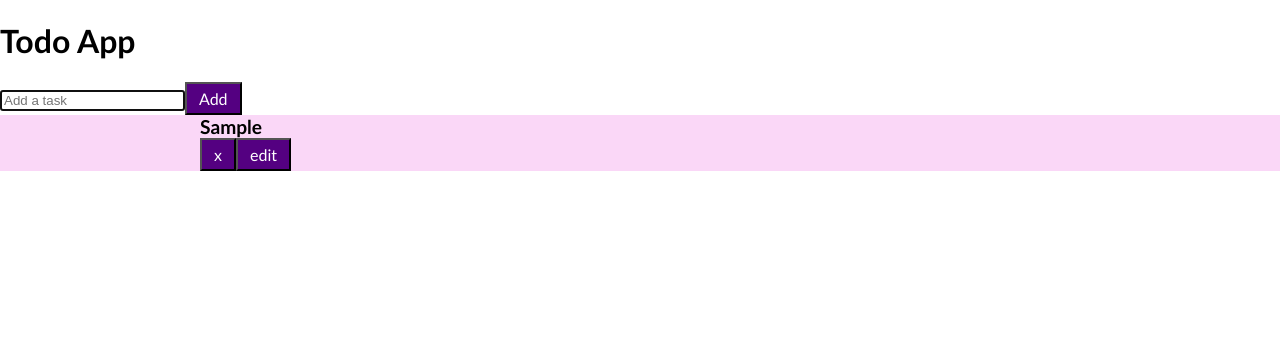
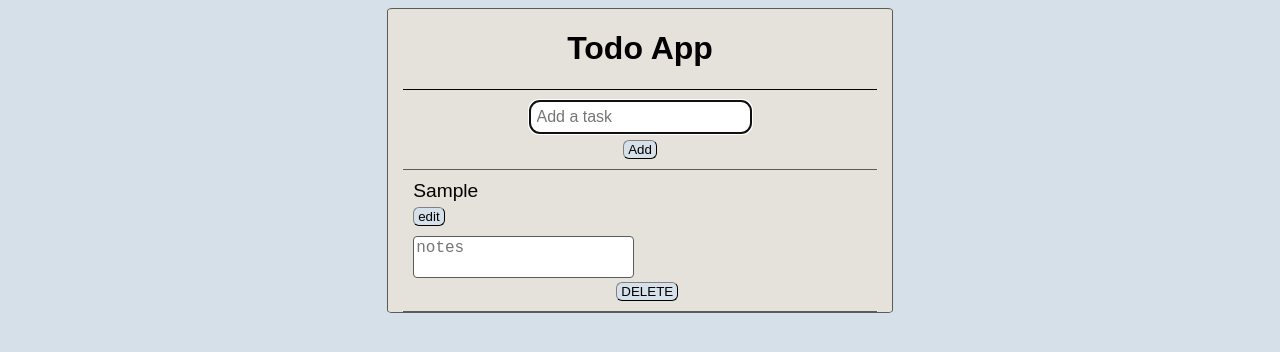
Before and after one commit to Jaloud/CS35L-Task-App, a React (Create React App) app: page / in a window 1280 px wide. Both pictures are taken after typing "Sample" into the empty fields and a click on the button "Add". Shown: the top 352 px of the page. Built offline with nearby package versions, Linux system fonts and the light colour scheme.

Commit message:
Finished component seperation; Styled

```diff
--- a/src/App.js
+++ b/src/App.js
@@ -1,4 +1,4 @@
-import React, { useEffect, useState } from "react";
+import React from "react";
 import Header from "./components/header.js";
 import TaskList from "./components/TaskList.js";
 import "./index.css";
@@ -7,7 +7,9 @@ function App() {
   return (
     <div className="App">
       <Header />
-      <TaskList />
+      <div className="tasks">
+        <TaskList />
+      </div>
     </div>
   );
 }
--- a/src/components/TaskForm.js
+++ b/src/components/TaskForm.js
@@ -25,7 +25,8 @@ function TaskForm(props) {
   };
 
   return (
-    <form className="todo-form" onSubmit={handleSubmit}>
+    <div className="task-form">
+      <form onSubmit={handleSubmit} autoComplete="off">
         <input
           type="text"
           placeholder="Add a task"
@@ -35,10 +36,12 @@ function TaskForm(props) {
           onChange={handleChange}
           ref={focus}
         />
+        <br />
         <button className="todo-button" type="Submit">
           Add
         </button>
       </form>
+    </div>
   );
 }
 
--- a/src/components/task.js
+++ b/src/components/task.js
@@ -31,36 +31,26 @@ function Task({ tasks, completeTask, removeTask, editTask }) {
       >
         {todo.task}
       </div>
-      <div className="icons">
-        <button className="remove-task" onClick={() => removeTask(todo.id)}>
-          x
-        </button>
-        <button
-          className="edit-task"
-          onClick={() => setEdit({ id: todo.id, value: todo.task })}
-        >
-          edit
-        </button>
+      <div className="task-buttons">
+        <div className="edit-task">
+          <button onClick={() => setEdit({ id: todo.id, value: todo.task })}>
+            edit
+          </button>
+        </div>
       </div>
+      <div>
+        <textarea
+          className="task-notes"
+          name="taskNotes"
+          placeholder="notes"
+          wrap="hard"
+        />
+      </div>
+      <button className="remove-task" onClick={() => removeTask(todo.id)}>
+        DELETE
+      </button>
     </div>
   ));
-  // <li>
-  //   <label>
-  //     <Checked value={value} />
-  //   </label>
-  // </li>
-  //   const [edit, setEdit] = useState({
-  //     index: "",
-  //     txt: "",
-  //   });
-  //   return tasks.map((task, index) => (
-  //     <div
-  //       className={task.isComplete ? "todo-row complete" : "todo-row"}
-  //       key={index}
-  //     >
-  //       <div key={todo.id} onClick={() => completeTodo(todo.id)}></div>
-  //     </div>
-  //   ));
 }
 
 export default Task;
--- a/src/index.css
+++ b/src/index.css
@@ -1,52 +1,121 @@
 body {
-  margin: auto;
-  font-family: "Gill Sans", "Gill Sans MT", Calibri, "Trebuchet MS", sans-serif;
   -webkit-font-smoothing: antialiased;
   -moz-osx-font-smoothing: grayscale;
-}
-
-code {
-  font-family: source-code-pro, Menlo, Monaco, Consolas, "Courier New",
-    monospace;
+  background-color: rgb(214, 224, 233);
 }
 
 .App {
-  font-family: "Gill Sans", "Gill Sans MT", Calibri, "Trebuchet MS", sans-serif;
+  font-family: "arial";
+  background-color: rgb(229, 225, 219);
+
+  margin-right: 30%;
+  margin-left: 30%;
+
+  border-style: solid;
+  border-radius: 1%;
+  border-width: 1px;
+  border-color: rgb(91, 91, 91);
+}
+
+.header {
+  color: black;
+  text-align: center;
+  border-bottom: 1px solid rgb(0, 0, 0);
+  margin-left: 15px;
+  margin-right: 15px;
+}
+
+.task-form {
+  font-size: larger;
+  text-align: center;
+  margin-top: 10px;
+  border-bottom: 1px solid rgb(91, 91, 91);
+  margin-left: 15px;
+  margin-right: 15px;
+}
+
+.todo-input {
+  border-radius: 10px;
+  border-style: solid;
+  border-width: 1px;
+  padding: 7px 7px;
+  margin-bottom: 3px;
+  font-size: medium;
+  font-weight: normal;
+}
+
+.todo-button {
+  margin-bottom: 10px;
+}
+
+.tasks {
+  color: black;
+}
+
+.task-name {
+  margin-left: 10px;
+  padding-top: 10px;
+  margin-bottom: 5px;
+  font-size: larger;
+  font-weight: normal;
+}
+
+.task-notes {
+  margin-left: 10px;
+  border: 1px solid rgb(91, 91, 91);
+
+  border-radius: 4px;
+  font-size: 16px;
+  resize: none;
+}
+
+.edit-task {
+  text-align: left;
+  margin-left: 10px;
+  margin-bottom: 10px;
+}
+
+.remove-task {
+  margin-left: 45%;
+  margin-bottom: 10px;
+}
+
+.remove-task:hover {
+  margin-left: 45%;
+  margin-bottom: 10px;
+  background-color: rgb(252, 102, 102);
+  font-weight: bolder;
+}
+
+.todo-row {
+  border-bottom: 1px solid rgb(91, 91, 91);
+  margin-left: 15px;
+  margin-right: 15px;
 }
 
 .todo-row-complete {
   text-decoration: line-through;
-  font-size: larger;
-  font-weight: bolder;
-}
-
-.todo-row {
-  padding: 0px 200px;
-  background-color: rgb(250, 215, 247);
-  font-size: larger;
-  font-weight: bolder;
+  border-bottom: 1px solid rgb(91, 91, 91);
+  margin-left: 15px;
+  margin-right: 15px;
 }
 
 .task-name:hover {
+  user-select: none;
   cursor: pointer;
 }
 
 button {
-  background-color: rgb(84, 0, 129);
-  color: rgb(255, 255, 255);
-  padding: 5px 12px;
-  text-decoration: none;
-  display: inline-block;
-  font-size: 16px;
-  font-family: "Gill Sans", "Gill Sans MT", Calibri, "Trebuchet MS", sans-serif;
+  background-color: rgb(214, 224, 233);
+  color: black;
+  padding: 1px 4px;
+  border-radius: 6px;
+  border-color: rgb(44, 44, 44);
+  border-width: 1px;
   cursor: pointer;
 }
 
-.task {
-  font-size: x-small;
-}
-
 button:hover {
-  background-color: rgb(167, 84, 244);
+  background-color: rgb(165, 165, 165);
   color: white;
 }
```
Lines whose indentation alone changed are shown as unchanged.
